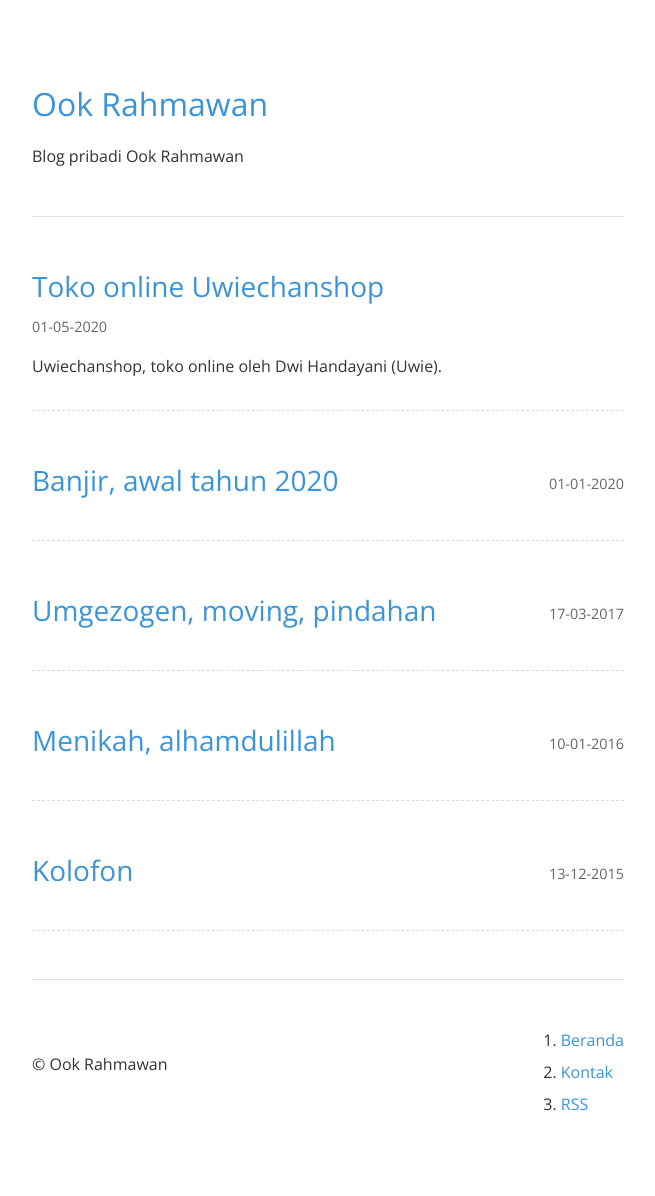
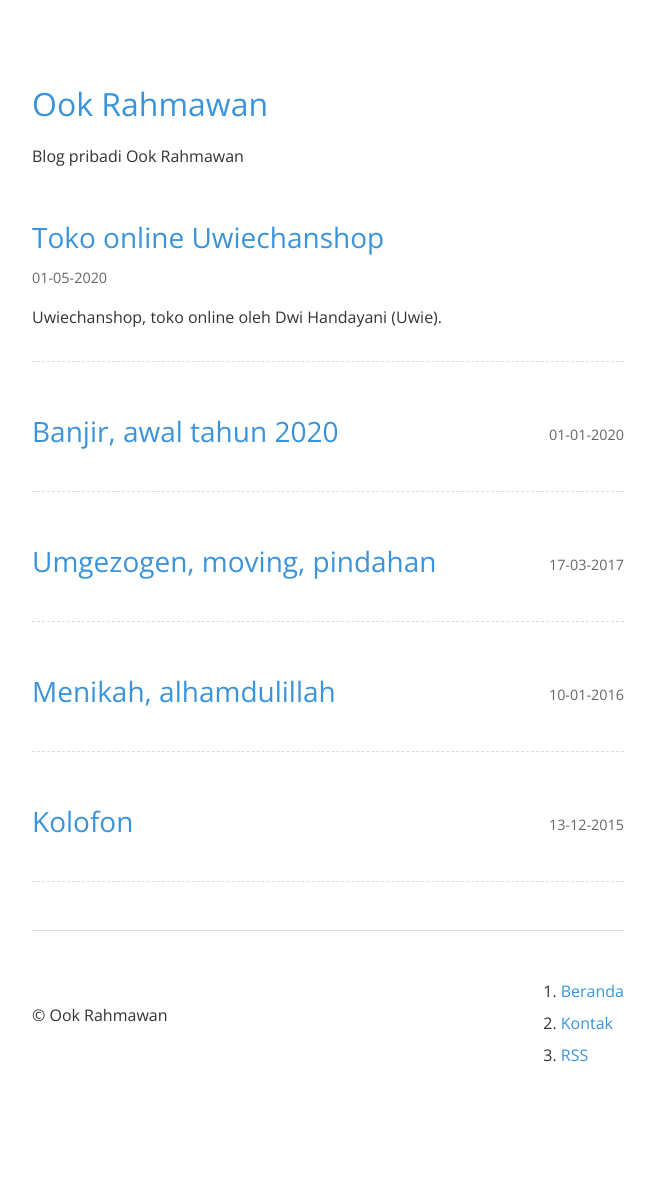
Before and after one commit to krhmwn/krhmwn.github.io, a Jekyll site: the page built from index.html, in a window 1280 px wide. Shown: the whole page, without its empty margins (312-967 px from the left). Built offline with Jekyll 4.4.1, drawn with Linux system fonts in a browser that asks for light colours; after the commit the page ends 1147 px from its top, so only the background shows below that.

Commit message:
Update V.1.01

```diff
--- a/_includes/header.html
+++ b/_includes/header.html
@@ -1 +1 @@
-<header><h1><a href="/">{{ site.name }}</a></h1><p class="description">{{ site.description }}</p></header><hr>
+<header><h1><a href="/">{{ site.name }}</a></h1><p class="description">{{ site.description }}</p></header>
```
